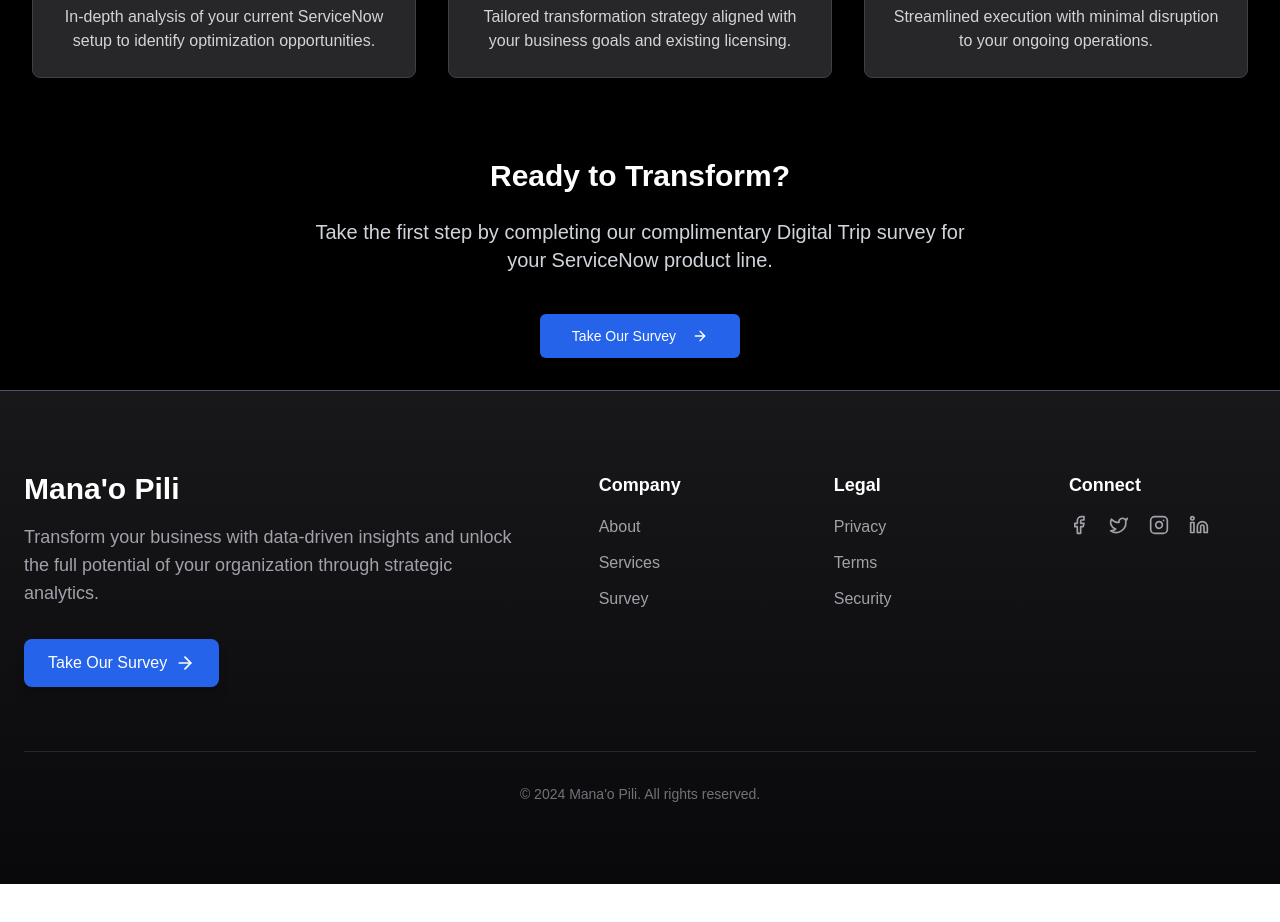
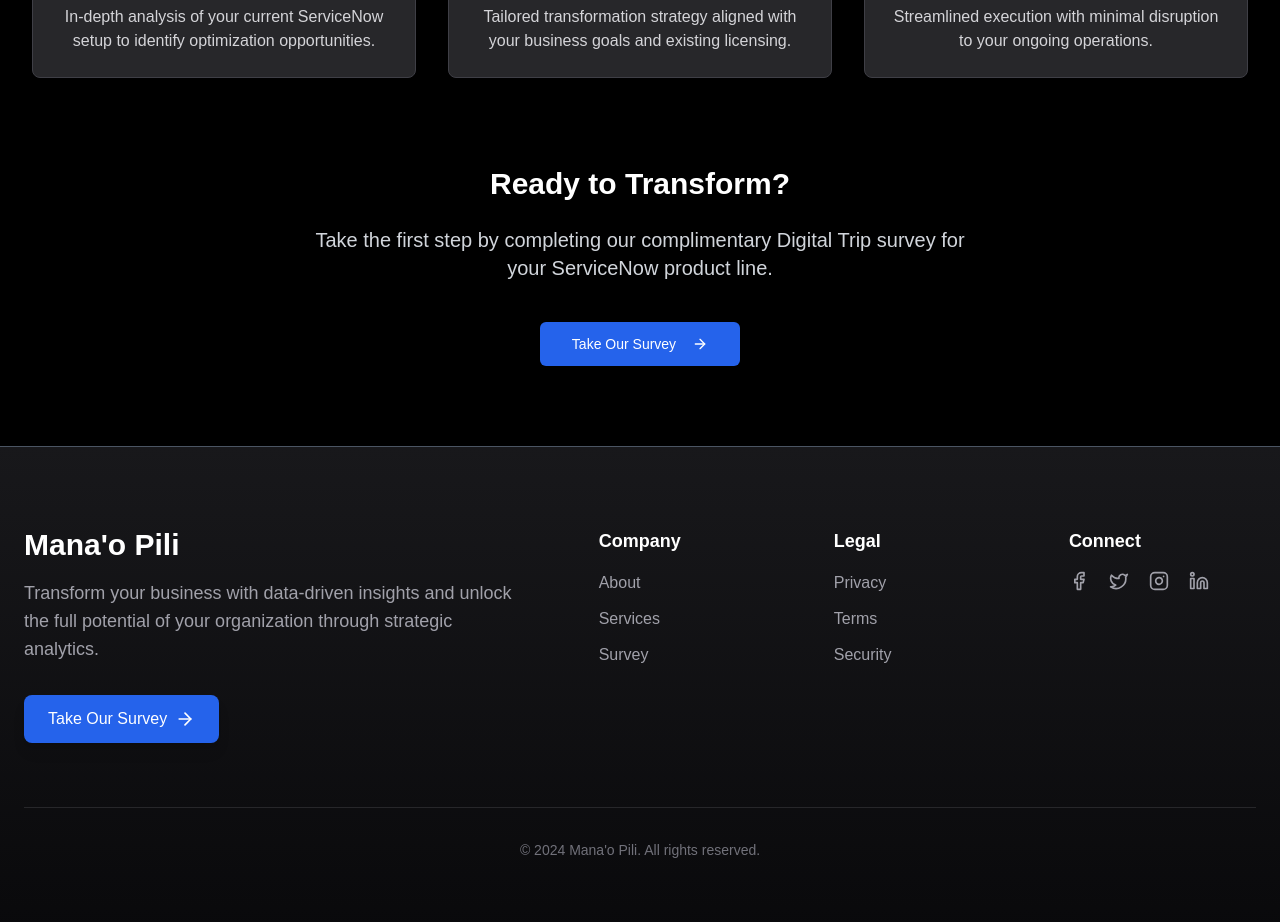
Before and after one commit to shreyaskashyapp/manaopili, a Next.js app: page / in a window 1280 px wide. Shown: the part 1880-2802 px from the top of the page. Before the commit the page ends 2764 px from the top, so only its background shows below. Built offline with nearby package versions, Linux system fonts and the light colour scheme.

Commit message:
added padding

```diff
--- a/src/app/components/footer.js
+++ b/src/app/components/footer.js
@@ -85,8 +85,6 @@ export default function Footer() {
               </div>
             </div>
           </div>
-
-          {/* Footer Bottom - Enhanced */}
           <div className="mt-16 pt-8 border-t border-zinc-800">
             <div className="flex flex-col md:flex-row justify-center items-center space-y-4 md:space-y-0">
               <p className="text-sm text-zinc-500">
--- a/src/app/page.js
+++ b/src/app/page.js
@@ -162,7 +162,7 @@ export default function HomePage() {
             </div>
           </section>
 
-          <section className="text-center py-8">
+          <section className="text-center py-10 pb-20">
             <div>
               <h2 className="text-3xl font-bold mb-6 text-white">Ready to Transform?</h2>
               <p className="text-xl text-gray-300 mb-10 max-w-2xl mx-auto">
```
